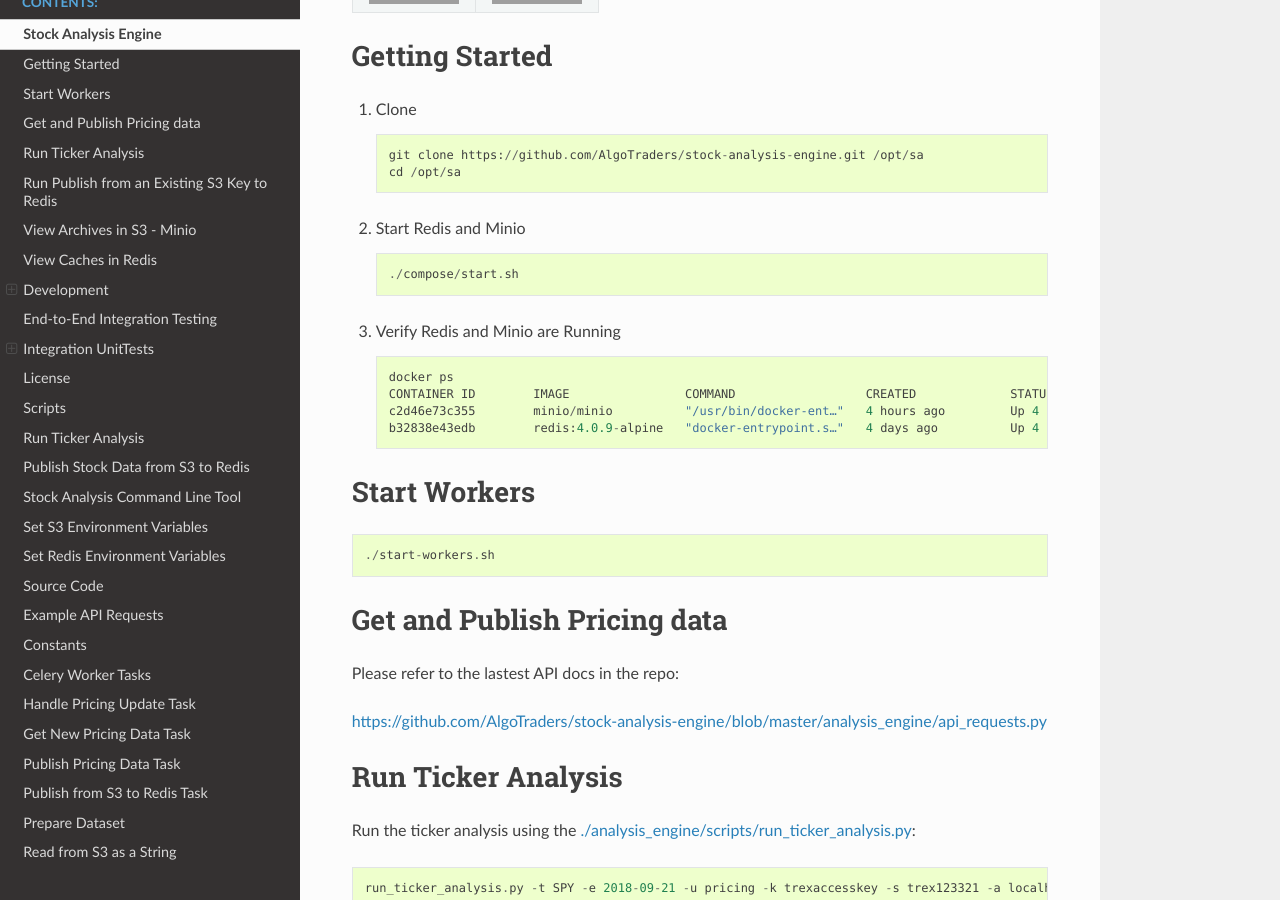
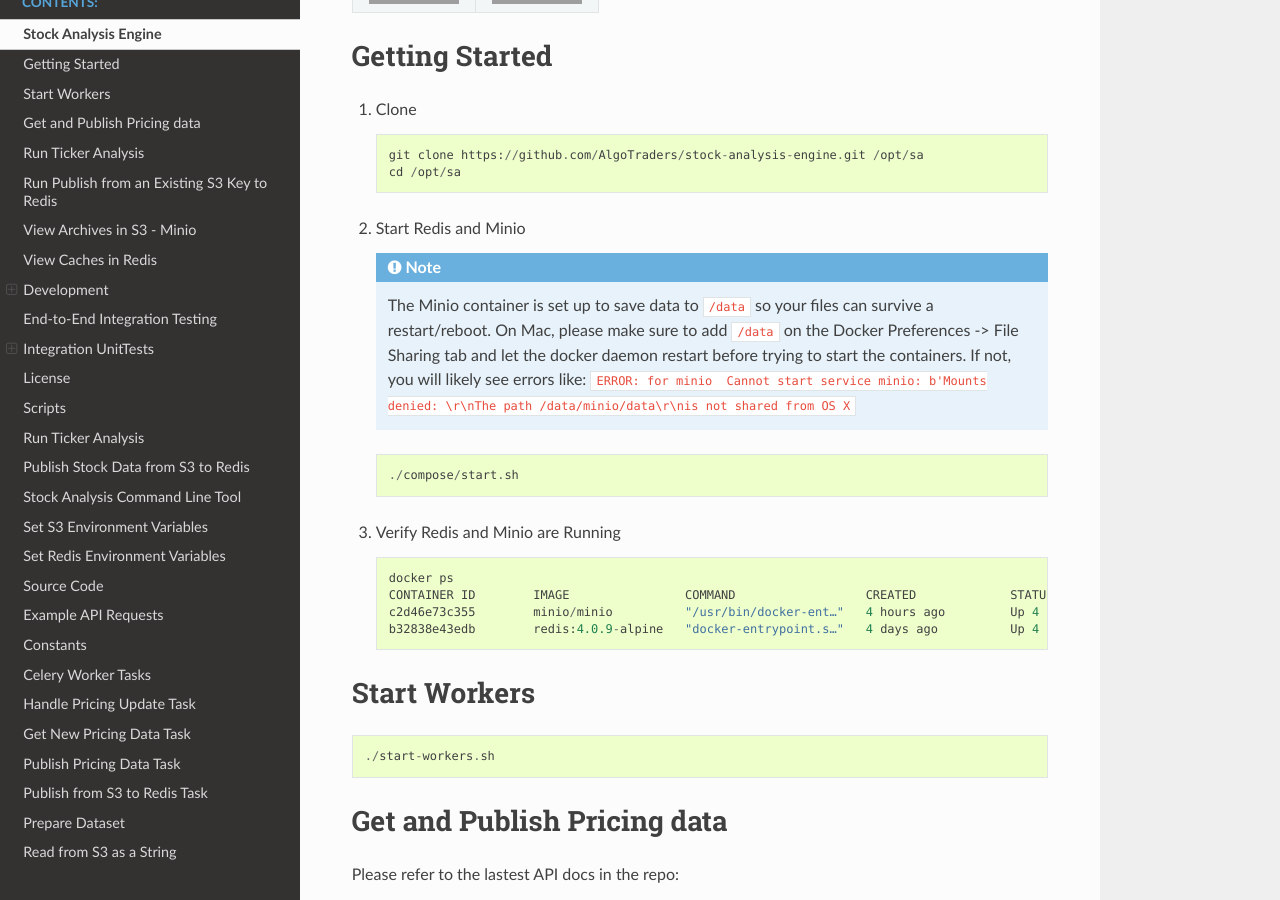
Before and after one commit to AlgoTraders/stock-analysis-engine, a Sphinx documentation site: the page built from docs/source/README.rst, in a window 1280 px wide and 900 px high, scrolled down 362 px. Built offline with Sphinx 7.4.7 and the Read the Docs theme 2.0.0, drawn with Linux system fonts in a browser that asks for light colours; grey boxes are pictures that could not be loaded.

Commit message:
adding notes from mac testing with docker

```diff
--- a/README.rst
+++ b/README.rst
@@ -28,6 +28,8 @@ Getting Started
         cd /opt/sa
 
 #.  Start Redis and Minio
+
+    .. note:: The Minio container is set up to save data to ``/data`` so your files can survive a restart/reboot. On Mac, please make sure to add ``/data`` on the Docker Preferences -> File Sharing tab and let the docker daemon restart before trying to start the containers. If not, you will likely see errors like: ``ERROR: for minio  Cannot start service minio: b'Mounts denied: \r\nThe path /data/minio/data\r\nis not shared from OS X``
 
     ::
 
--- a/docs/source/README.rst
+++ b/docs/source/README.rst
@@ -28,6 +28,8 @@ Getting Started
         cd /opt/sa
 
 #.  Start Redis and Minio
+
+    .. note:: The Minio container is set up to save data to ``/data`` so your files can survive a restart/reboot. On Mac, please make sure to add ``/data`` on the Docker Preferences -> File Sharing tab and let the docker daemon restart before trying to start the containers. If not, you will likely see errors like: ``ERROR: for minio  Cannot start service minio: b'Mounts denied: \r\nThe path /data/minio/data\r\nis not shared from OS X``
 
     ::
 
```
